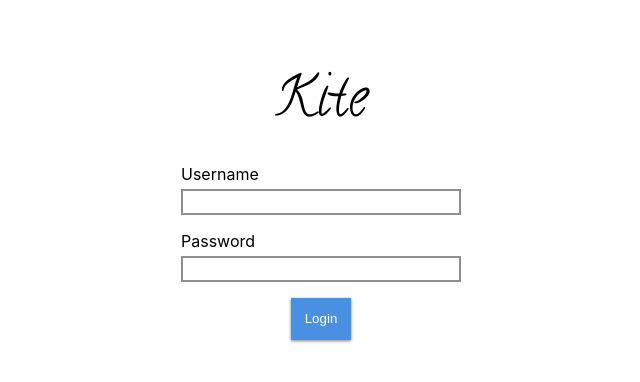
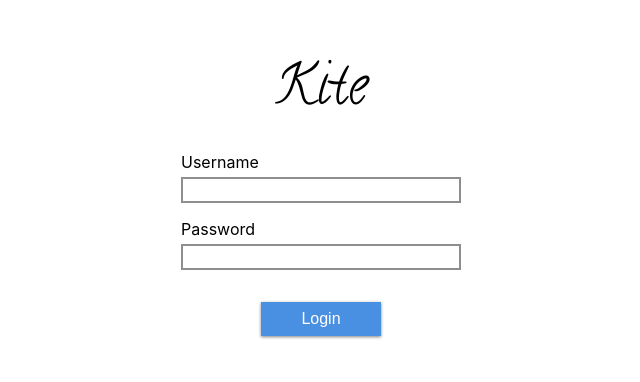
Before and after one commit to popastefan10/kite, a React (Create React App) app: page / in a window 1280 px wide. Shown: the part 200-582 px from the top of the page, without its empty margins (319-959 px from the left). Built offline with nearby package versions, Linux system fonts and the light colour scheme.

Commit message:
Login button styling

```diff
--- a/src/components/LoginForm.css
+++ b/src/components/LoginForm.css
@@ -1,5 +1,7 @@
 :root {
   --user-input-container-width: 280px;
+  --login-button-width: 120px;
+
   --user-input-margin: 1em; /* margin between user inputs */
   --user-input-title-margin: 0.3em; /* margin between title and actual input */
 }
@@ -11,6 +13,8 @@
   align-content: center;
   justify-content: center;
 }
+
+/* User input --------------------------------- */
 
 /* Contains all types of user input */
 .user-input-container {
@@ -39,3 +43,15 @@
   border: 2px solid #8e8e8e;
   border-radius: 0;
 }
+
+/* Login button ------------------------------- */
+
+.login-button {
+  width: var(--login-button-width);
+  margin-top: 1em;
+  margin-bottom: 1em;
+  padding-top: 0.5em;
+  padding-bottom: 0.5em;
+
+  font-size: medium;
+}
```
